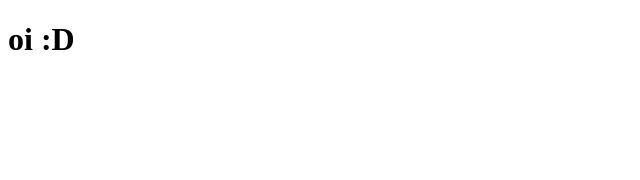
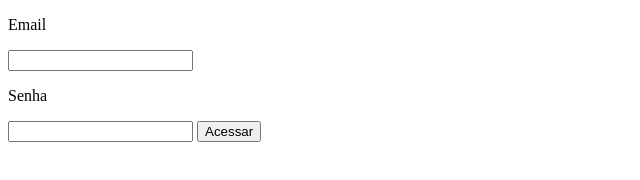
Before and after one commit to jslucas22/aula-fatecs, a plain HTML site: page index.html in a window 1280 px wide. Shown: the whole page, without its empty margins (0-640 px from the left). Drawn offline with Linux system fonts and the light colour scheme.

Commit message:
feat(login): criado estrutura de login

```diff
--- a/index.html
+++ b/index.html
@@ -1,11 +1,40 @@
 <!DOCTYPE html>
 <html lang="en">
+
 <head>
     <meta charset="UTF-8">
     <meta name="viewport" content="width=device-width, initial-scale=1.0">
     <title>FATEC 😘</title>
 </head>
+
 <body>
-    <h1>oi :D</h1>
+    <p>Email</p>
+    <input type="email" id="email">
+    <p>Senha</p>
+    <input type="password" id="senha">
+
+    <input type="submit" value="Acessar" onclick="validateLogin()">
 </body>
+
 </html>
+
+<script type="text/javascript">
+
+    function validateLogin() {
+        let email = document.getElementById('email').value
+        let password = document.getElementById('senha').value
+
+        if (email === null || email === '') {
+            alert('Email nao pode ser vazio')
+            return false;
+        }
+
+        if (password === null || password === '') {
+            alert('Senha nao pode ser vazio')
+            return false;
+        }
+
+        alert('Acesso autorizado')
+        return true;
+    }
+</script>
```
